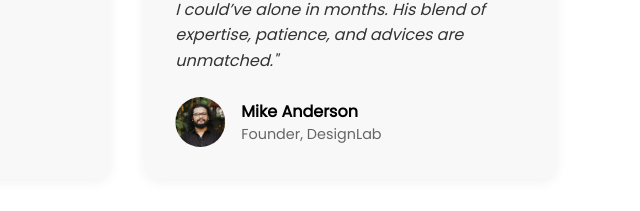
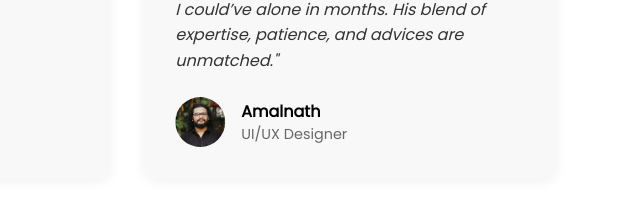
Before and after one commit to anand0981/humbleui_designer, a website built with Vite: page index.html in a window 1280 px wide. Shown: the part 4913-5124 px from the top of the page, 545-1185 px from the left. Built offline with nearby package versions, Linux system fonts and the light colour scheme.

Commit message:
Updated index.html

```diff
--- a/index.html
+++ b/index.html
@@ -283,8 +283,8 @@
           <div class="testimonial-author">
             <img src="Images/amal.jpg" alt="Client" />
             <div class="author-info">
-              <h4>Mike Anderson</h4>
-              <p>Founder, DesignLab</p>
+              <h4>Amalnath</h4>
+              <p>UI/UX Designer</p>
             </div>
           </div>
         </div>
```
